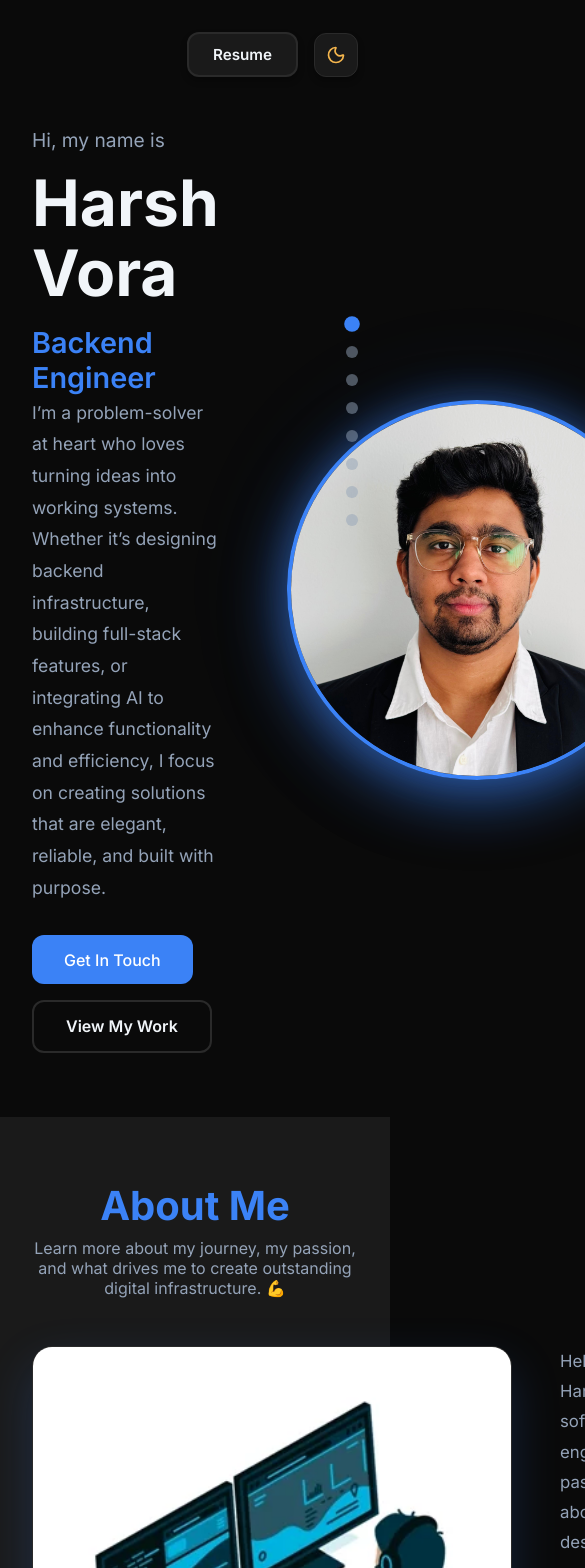
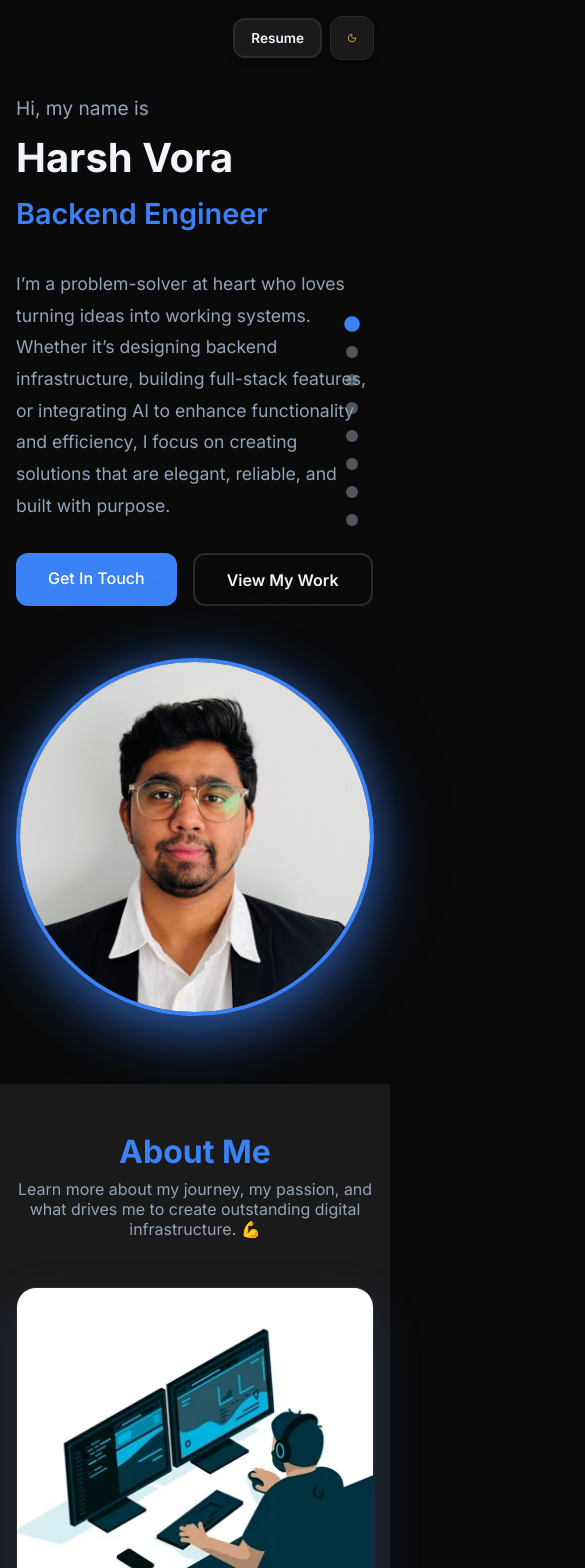
Before and after one commit to VoraHarsh/portfolio, a Next.js app: page / in a window 390 px wide. Shown: the top 1568 px of the page, 585 px wide, since content can reach past the window. Built offline with nearby package versions, Linux system fonts and the light colour scheme.

Commit message:
Made it mobile responsive

```diff
--- a/src/app/globals.css
+++ b/src/app/globals.css
@@ -115,3 +115,250 @@ section.fade-in {
 ::-webkit-scrollbar-thumb:hover {
   background: var(--accent-hover);
 }
+
+/* Mobile Responsive Styles */
+@media (max-width: 768px) {
+  /* Hero Section */
+  #home {
+    padding: 6rem 1rem 3rem !important;
+  }
+
+  #home h1 {
+    font-size: 2.5rem !important;
+  }
+
+  #home > div {
+    grid-template-columns: 1fr !important;
+    gap: 2rem !important;
+  }
+
+  #home > div > div:first-child {
+    order: 1 !important;
+  }
+
+  #home > div > div:last-child {
+    order: 2 !important;
+    display: flex !important;
+  }
+
+  /* Header - Top right positioning for mobile */
+  .header-buttons {
+    top: 1rem !important;
+    right: 1rem !important;
+    flex-direction: row !important;
+    gap: 0.5rem !important;
+  }
+
+  .header-buttons a,
+  .header-buttons button {
+    font-size: 0.85rem !important;
+    padding: 0.6rem 1rem !important;
+  }
+
+  /* About Section */
+  #about {
+    padding: 3rem 1rem !important;
+  }
+
+  #about > div > div:last-child {
+    grid-template-columns: 1fr !important;
+  }
+
+  .about-image {
+    position: static !important;
+    order: 1 !important;
+    margin-bottom: 2rem !important;
+  }
+
+  .about-image > div {
+    height: auto !important;
+    max-height: 400px !important;
+    aspect-ratio: 1/1 !important;
+  }
+
+  .about-content {
+    order: 2 !important;
+  }
+
+  /* Experience Section */
+  #experience {
+    padding: 3rem 1rem !important;
+  }
+
+  .experience-timeline {
+    padding-left: 1.5rem !important;
+  }
+
+  .timeline-line {
+    left: 15px !important;
+  }
+
+  .experience-card {
+    margin-left: 1rem !important;
+    padding: 1.5rem !important;
+    width: calc(100% - 1rem) !important;
+    max-width: 100% !important;
+  }
+
+  .experience-card h3 {
+    font-size: 1.2rem !important;
+  }
+
+  .experience-card h4 {
+    font-size: 1rem !important;
+  }
+
+  .experience-card p {
+    font-size: 0.9rem !important;
+  }
+
+  /* Skills Section */
+  #skills {
+    padding: 3rem 1rem !important;
+  }
+
+  .skills-grid {
+    grid-template-columns: repeat(auto-fit, minmax(100px, 1fr)) !important;
+    gap: 1rem !important;
+    max-width: 100% !important;
+  }
+
+  .skill-card {
+    width: 100% !important;
+    max-width: 120px !important;
+    padding: 1rem !important;
+    margin: 0 auto !important;
+  }
+
+  .skill-card > div:first-child {
+    width: 48px !important;
+    height: 48px !important;
+    font-size: 1.5rem !important;
+  }
+
+  .skill-card > div:last-child {
+    font-size: 0.8rem !important;
+  }
+
+  /* Projects Section */
+  #projects {
+    padding: 3rem 1rem !important;
+  }
+
+  .projects-grid {
+    grid-template-columns: 1fr !important;
+    gap: 1.5rem !important;
+  }
+
+  .project-card {
+    width: 100% !important;
+    max-width: 100% !important;
+  }
+
+  .project-card > div:first-child {
+    height: 200px !important;
+  }
+
+  .project-card > div:last-child {
+    padding: 1.5rem !important;
+  }
+
+  /* Education Section */
+  #education {
+    padding: 3rem 1rem !important;
+  }
+
+  .education-card {
+    flex-direction: column !important;
+    padding: 1.5rem !important;
+  }
+
+  .education-card > div:last-child {
+    text-align: left !important;
+    min-width: auto !important;
+    margin-top: 1rem !important;
+  }
+
+  .certifications-grid {
+    grid-template-columns: 1fr !important;
+  }
+
+  .certification-card {
+    width: 100% !important;
+  }
+
+  /* Contact Section */
+  #contact {
+    padding: 3rem 1rem !important;
+  }
+
+  .contact-grid {
+    grid-template-columns: 1fr !important;
+    gap: 2rem !important;
+  }
+
+  .contact-info {
+    order: 1 !important;
+    text-align: center !important;
+  }
+
+  .contact-form {
+    order: 2 !important;
+    padding: 1.5rem !important;
+  }
+
+  .form-name-email {
+    grid-template-columns: 1fr !important;
+  }
+
+  /* Footer */
+  footer {
+    padding: 2rem 1rem !important;
+  }
+
+  .footer-content {
+    grid-template-columns: 1fr !important;
+    gap: 2rem !important;
+    text-align: center !important;
+  }
+
+  .footer-info {
+    order: 1 !important;
+    text-align: center !important;
+    margin: 0 auto !important;
+  }
+
+  .footer-info p {
+    max-width: 100% !important;
+    margin-left: auto !important;
+    margin-right: auto !important;
+  }
+
+  .footer-social {
+    order: 2 !important;
+    justify-content: center !important;
+  }
+
+  /* General - Full width for mobile */
+  section > div {
+    max-width: 100% !important;
+    width: 100% !important;
+    padding-left: 0 !important;
+    padding-right: 0 !important;
+  }
+
+  /* Adjust font sizes for mobile */
+  h2 {
+    font-size: 2rem !important;
+  }
+
+  h3 {
+    font-size: 1.3rem !important;
+  }
+
+  /* Category tabs in skills */
+  #skills button {
+    padding: 0.5rem 1rem !important;
+    font-size: 0.8rem !important;
+  }
+}
--- a/src/components/layout/Header.tsx
+++ b/src/components/layout/Header.tsx
@@ -10,7 +10,7 @@ interface HeaderProps {
 
 export default function Header({ theme, toggleTheme }: HeaderProps) {
   return (
-    <div style={{ position: 'fixed', top: '2rem', right: '2rem', zIndex: 1000, display: 'flex', gap: '1rem', alignItems: 'center' }}>
+    <div style={{ position: 'fixed', top: '2rem', right: '2rem', zIndex: 1000, display: 'flex', gap: '1rem', alignItems: 'center', flexWrap: 'wrap' }} className="header-buttons">
       <a
         href={personalInfo.resumeUrl}
         target="_blank"
--- a/src/components/sections/About.tsx
+++ b/src/components/sections/About.tsx
@@ -30,10 +30,11 @@ export default function About() {
           }} className="grid-cols-1 lg:grid-cols-[480px_1fr]">
 
             {/* Left - Image/GIF */}
-            <div style={{ position: 'sticky', top: '100px' }}>  {/* Sticky positioning */}
+            <div style={{ position: 'sticky', top: '100px', order: 1 }} className="about-image">  {/* Sticky positioning */}
               <div style={{
                 width: '100%',
                 height: '480px',  // Taller to match text
+                maxHeight: '480px',
                 borderRadius: '20px',
                 overflow: 'hidden',
                 boxShadow: '0 20px 50px rgba(59, 130, 246, 0.2)',
@@ -52,7 +53,7 @@ export default function About() {
             </div>
 
             {/* Right - Content */}
-            <div>
+            <div style={{ order: 2 }} className="about-content">
               {personalInfo.aboutText.map((text, i) => (
                 <p key={i} style={{
                   fontSize: '1.05rem',
--- a/src/components/sections/Education.tsx
+++ b/src/components/sections/Education.tsx
@@ -40,7 +40,9 @@ export default function Education() {
                         display: 'flex',
                         justifyContent: 'space-between',
                         alignItems: 'start',
+                        width: '100%',
                         }}
+                        className="education-card"
                     >
                         <div style={{ flex: 1 }}>
                         <h4 style={{ fontSize: '1.3rem', fontWeight: '700', marginBottom: '0.5rem' }}>
@@ -73,7 +75,7 @@ export default function Education() {
                     <h3 style={{ fontSize: '1.5rem', marginBottom: '2rem', fontWeight: '700', display: 'flex', alignItems: 'center', gap: '0.5rem', color: 'var(--accent)' }}>
                     🏆 Certifications
                     </h3>
-                    <div style={{ display: 'grid', gridTemplateColumns: 'repeat(auto-fit, minmax(300px, 1fr))', gap: '1.5rem' }}>
+                    <div style={{ display: 'grid', gridTemplateColumns: 'repeat(auto-fit, minmax(300px, 1fr))', gap: '1.5rem', width: '100%' }} className="certifications-grid">
                     {education.filter(item => item.type === 'certification').map((item) => (
                         <div
                         key={item.id}
@@ -83,7 +85,9 @@ export default function Education() {
                             borderRadius: '16px',
                             border: '1px solid var(--border)',
                             transition: 'all 0.3s ease',
+                            width: '100%',
                         }}
+                        className="certification-card"
                         >
                         <h4 style={{ fontSize: '1.1rem', fontWeight: '700', marginBottom: '0.5rem' }}>
                             {item.degree}
--- a/src/components/sections/Hero.tsx
+++ b/src/components/sections/Hero.tsx
@@ -23,11 +23,11 @@ export default function Hero({ theme, roleIndex }: HeroProps) {
   return (
     <section id="home" style={{ minHeight: 'auto', padding: '8rem 2rem 4rem', display: 'flex', alignItems: 'center', justifyContent: 'center', backgroundColor: 'var(--bg-primary)'}}>
       <div style={{ maxWidth: '1100px', width: '100%', display: 'grid', gridTemplateColumns: '1fr 1fr', gap: '3rem', alignItems: 'center' }} className="grid-cols-1 md:grid-cols-2">
-        <div>
+        <div style={{ order: 1 }}>
           <p style={{ fontSize: '1.2rem', color: 'var(--text-secondary)', marginBottom: '1rem' }}>
             {personalInfo.greeting}
           </p>
-          <h1 style={{ fontSize: '4rem', fontWeight: '700', marginBottom: '1rem', lineHeight: '1.1', color: theme === 'light' ? '#111827' : '#f1f5f9' }}>
+          <h1 style={{ fontSize: 'clamp(2rem, 5vw, 4rem)', fontWeight: '700', marginBottom: '1rem', lineHeight: '1.1', color: theme === 'light' ? '#111827' : '#f1f5f9' }}>
             {personalInfo.name}
           </h1>
           <div style={{ fontSize: '1.8rem', color: 'var(--text-secondary)', marginBottom: '2rem', height: '2.5rem' }}>
@@ -93,8 +93,8 @@ export default function Hero({ theme, roleIndex }: HeroProps) {
             </a>
           </div>
         </div>
-        <div style={{ display: 'flex', justifyContent: 'center' }} className="hidden md:flex">
-          <div style={{ position: 'relative', width: '420px', height: '420px' }}>
+        <div style={{ display: 'flex', justifyContent: 'center', order: 2 }} className="flex">
+          <div style={{ position: 'relative', width: '100%', maxWidth: '420px', height: 'auto', aspectRatio: '1/1' }}>
             {/* Animated Glowing Circle - Behind */}
             <div
               style={{
@@ -116,8 +116,10 @@ export default function Hero({ theme, roleIndex }: HeroProps) {
             <div style={{
               position: 'relative',
               zIndex: 1,
-              width: '380px',
-              height: '380px',
+              width: '100%',
+              maxWidth: '380px',
+              height: 'auto',
+              aspectRatio: '1/1',
               margin: '20px auto',
               borderRadius: '50%',
               overflow: 'hidden',
--- a/src/components/sections/Projects.tsx
+++ b/src/components/sections/Projects.tsx
@@ -10,7 +10,7 @@ export default function Projects() {
           <h2 style={{ fontSize: '2.5rem', marginBottom: '1rem', fontWeight: '700', color: 'var(--accent)' }}>Featured Projects</h2>
           <p style={{ fontSize: '1.1rem', color: 'var(--text-secondary)' }}>Some things I've built</p>
         </div>
-        <div style={{ display: 'grid', gridTemplateColumns: 'repeat(auto-fit, minmax(350px, 1fr))', gap: '2rem' }} className="grid-cols-1 md:grid-cols-2 lg:grid-cols-3">
+        <div style={{ display: 'grid', gridTemplateColumns: 'repeat(auto-fit, minmax(350px, 1fr))', gap: '2rem', width: '100%' }} className="grid-cols-1 md:grid-cols-2 lg:grid-cols-3 projects-grid">
           {projects.map((project) => (
             <div
               key={project.id}
@@ -20,7 +20,10 @@ export default function Projects() {
                 overflow: 'hidden',
                 border: '1px solid var(--border)',
                 transition: 'all 0.3s ease',
+                width: '100%',
+                maxWidth: '100%',
               }}
+              className="project-card"
               onMouseEnter={(e) => {
                 e.currentTarget.style.transform = 'translateY(-8px)';
                 e.currentTarget.style.boxShadow = 'var(--shadow-lg)';
```
Also changed, not shown: src/components/layout/Footer.tsx (+7 -6 lines), src/components/sections/Contact.tsx (+7 -4 lines), src/components/sections/Experience.tsx (+6 -3 lines), src/components/sections/Skills.tsx (+6 -2 lines).
